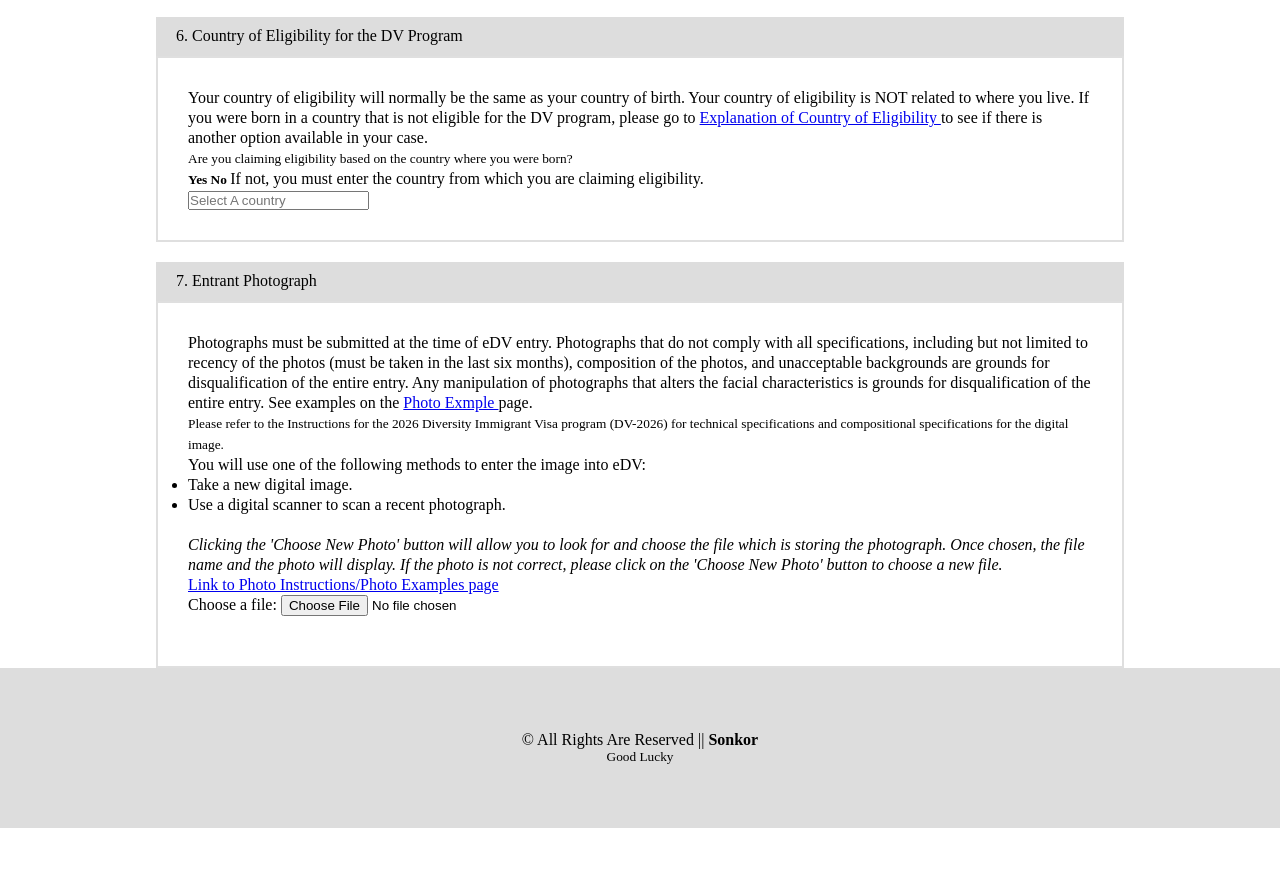
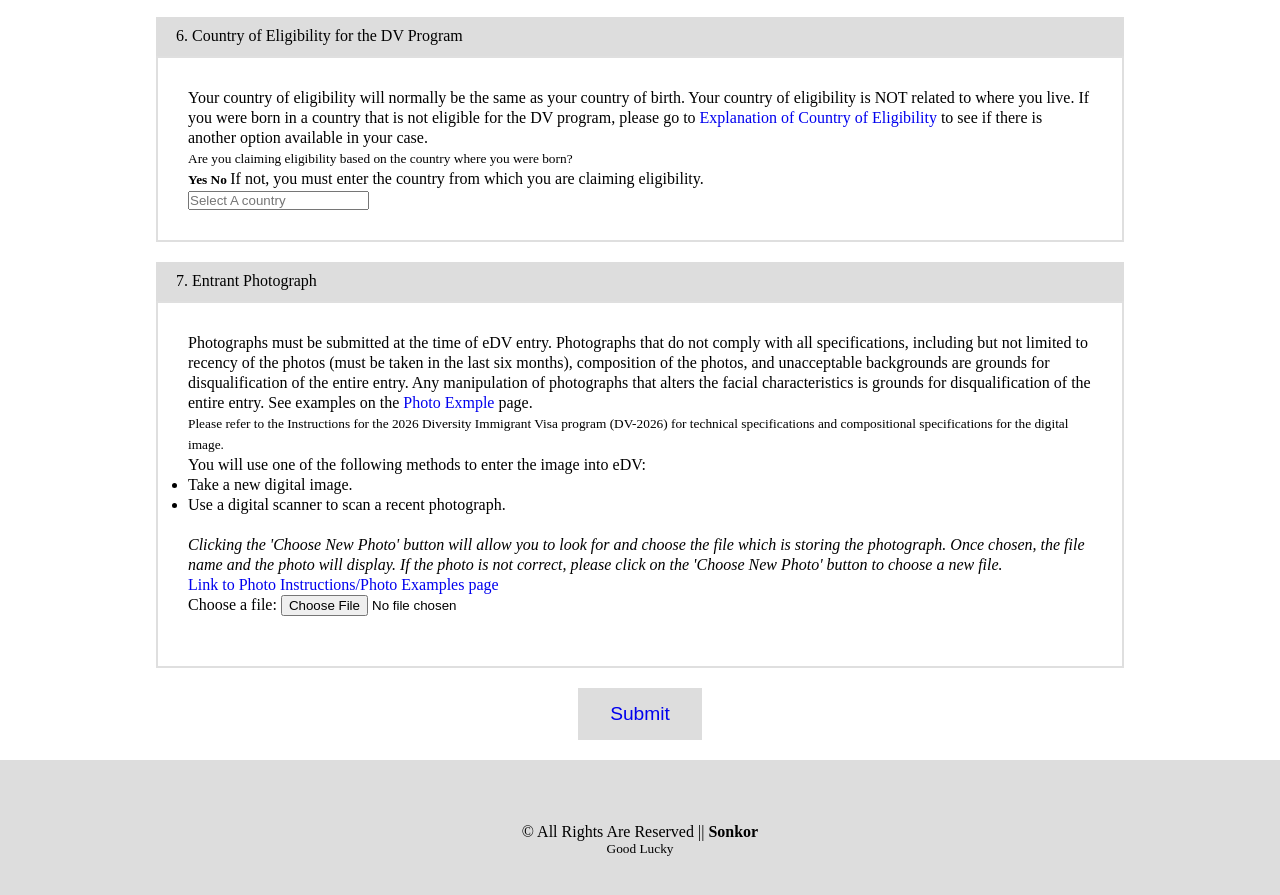
Before and after one commit to Onkor114/DiversityVisa-DDS-Clone, a plain HTML site: page index.html in a window 1280 px wide. Shown: the part 905-1800 px from the top of the page. Before the commit the page ends 1733 px from the top, so only its background shows below. Drawn offline with Linux system fonts and the light colour scheme.

Commit message:
added button

```diff
--- a/index.html
+++ b/index.html
@@ -317,6 +317,10 @@
 
 
 
+            <!-- submit -->
+             <div class="btn">
+                <button class="input"> <a href="#">Submit</a></button>
+             </div>
             <!-- footer -->
              <footer class="footer"  style="background-color: #ddd; color: #000; height: 20vh;">
 
--- a/style.css
+++ b/style.css
@@ -88,6 +88,32 @@
 .eligible  a{
     padding: 30px 0 0 0;
 }
+.btn {
+    text-align: center;
+    padding: 20px;
+
+
+}
+.btn .input {
+    padding: 15px;
+    width: 10%;
+    border: none;
+    background-color: #ddd;
+    cursor: pointer;
+    font-size: 1.2rem;
+}
+.btn .input:hover{
+    background-color: #fff;
+    color: black;
+}
+a{
+    list-style: none;
+    text-decoration: none;
+}
+a:hover{
+    text-decoration: underline;
+    cursor: pointer;
+}
 
 .footer {
     display: flex;
```
